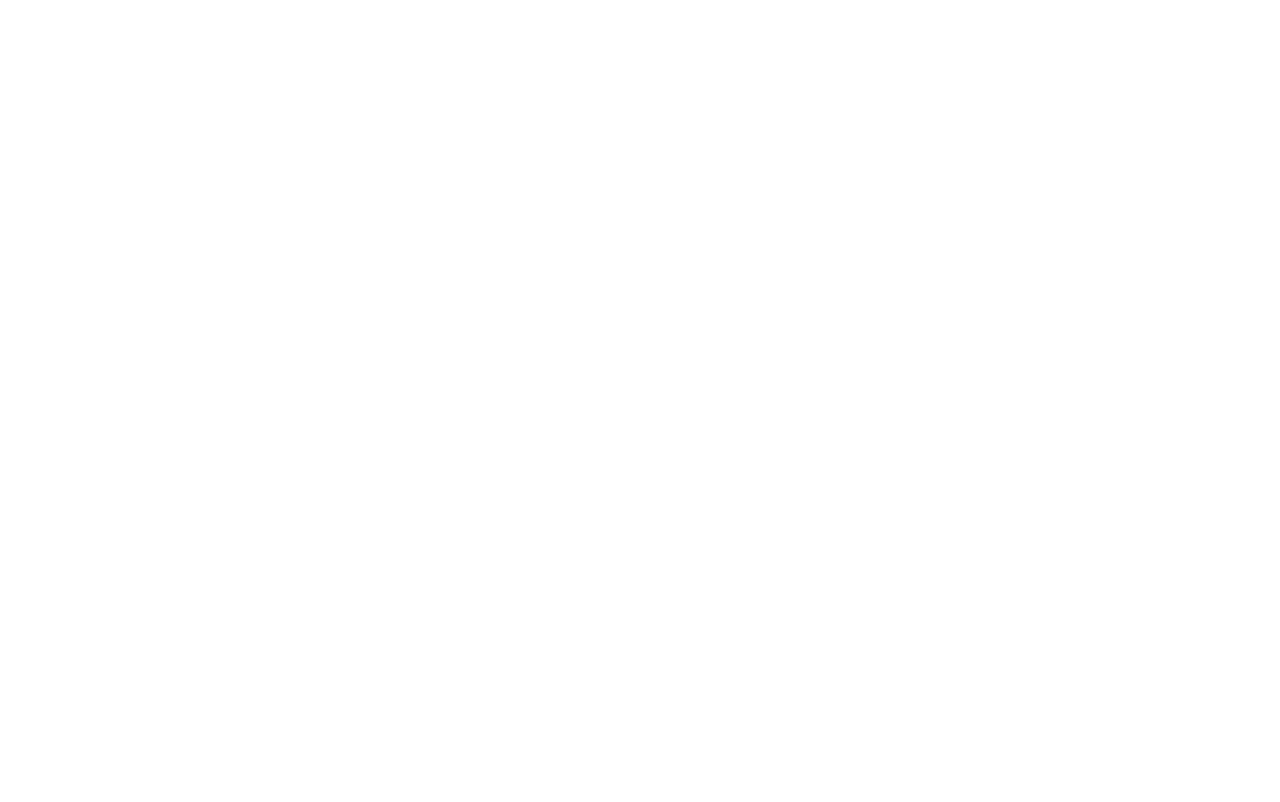
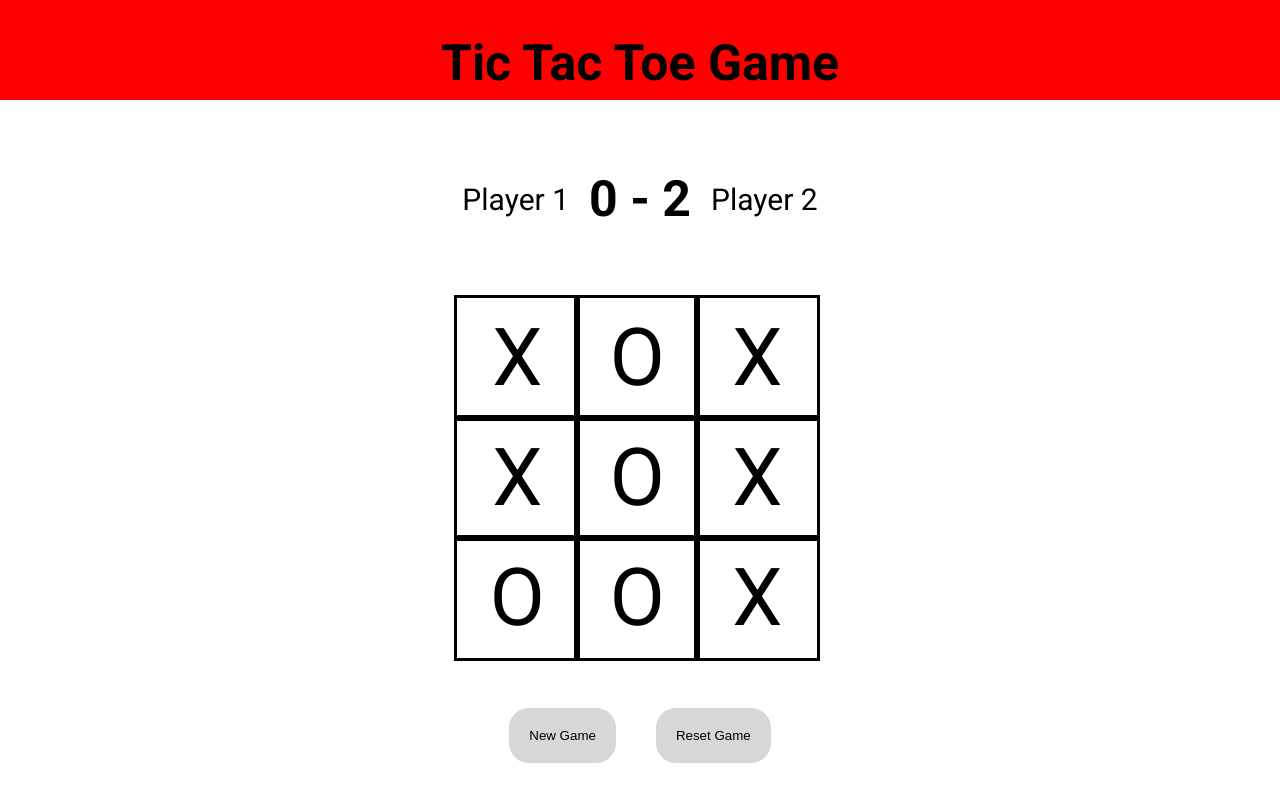
Before and after one commit to fluffyorang3/tic-tac-toe, a plain HTML site: page index.html in a window 1280 px wide. Drawn offline with Linux system fonts and the light colour scheme.

Commit message:
Add basic UI and click handlers

```diff
--- a/index.html
+++ b/index.html
@@ -4,9 +4,38 @@
   <meta charset="UTF-8">
   <meta name="viewport" content="width=device-width, initial-scale=1.0">
   <title>Document</title>
-  <script src="index.js"></script>
+  <link rel="stylesheet" href="style.css">
+  <script src="index.js" defer></script>
 </head>
 <body>
+  <div class="container">
+    <header>
+      <h1>Tic Tac Toe Game</h1>
+    </header>
+    <main>
+      <div class="scoreboard">
+        <p class="playerOne">Player 1</p>
+        <p class="score">0 - 2</p>
+        <p clas="playerTwo">Player 2</p>
+      </div>
+      <div class="gameboard">
+        <div class="boardsquare" id="square1">X</div>
+        <div class="boardsquare" id="square2">O</div>
+        <div class="boardsquare" id="square3">X</div>
+        <div class="boardsquare" id="square4">X</div>
+        <div class="boardsquare" id="square5">O</div>
+        <div class="boardsquare" id="square6">X</div>
+        <div class="boardsquare" id="square7">O</div>
+        <div class="boardsquare" id="square8">O</div>
+        <div class="boardsquare" id="square9">X</div>
+      </div>
+      <div class="buttons">
+        <button class="newgame">New Game</button>
+        <button class="resetgame">Reset Game</button>
+      </div>
+    </main>
+    <footer></footer>
 
+  </div>
 </body>
 </html>
--- a/index.js
+++ b/index.js
@@ -124,4 +124,36 @@ const startGame = function() {
 
 }
 
+function clickHandlerBoard() {
+  const squares = document.querySelectorAll(".boardsquare")
+
+  const newGameButton = document.querySelector(".newgame");
+  const resetGameButton = document.querySelector(".resetgame");
+
+  newGameButton.addEventListener('click', event => {
+    startGame();
+  })
+
+  resetGameButton.addEventListener('click', event => {
+    p1Score = 0;
+    p2Score = 0;
+    startGame();
+  })
+
+  squares.forEach(box => {
+    box.addEventListener('click' , handleSquareClick)
+  });
+
+  function handleSquareClick(event) {
+    const square = event.target;
+    console.log(`Square ${square.id} clicked`)
+  }
+};
+
+
+
+
+
+clickHandlerBoard();
+
 console.log(`Type "startGame()" to initiate the game`)
--- a/style.css
+++ b/style.css
@@ -0,0 +1,89 @@
+@import url('https://fonts.googleapis.com/css2?family=Roboto:ital,wght@0,100;0,300;0,400;0,500;0,700;0,900;1,100;1,300;1,400;1,500;1,700;1,900&display=swap');
+
+*{
+  /*outline-style: solid;*/
+}
+
+body {
+  font-family: 'Roboto', sans-serif;
+  margin: 0 auto;
+}
+
+header{
+  background-color: red;
+  width: 100%;
+  height: 100px;
+  text-align: center;
+  align-content: center;
+  font-size: 25px;
+}
+
+button {
+  border-style: none;
+  margin: 20px;
+  padding: 20px;
+  border-radius: 20px;
+  background-color: rgb(215, 215, 215);
+}
+
+button:hover {
+  border-style: none;
+  margin: 20px;
+  padding: 20px;
+  border-radius: 20px;
+  background-color: rgb(223, 223, 223);
+}
+
+button:active {
+  border-style: none;
+  margin: 20px;
+  padding: 20px;
+  border-radius: 20px;
+  background-color: rgb(215, 215, 215);
+  box-shadow: inset 1px 1px 3px;
+}
+
+.container {
+  display: flex;
+  flex-direction: column;
+  align-items: center;
+  height: 100vh;
+}
+
+.scoreboard {
+  display: flex;
+  justify-content: center;
+  gap: 20px;
+  margin: 20px;
+  font-size: 30px;
+  align-items: center;
+}
+
+
+.gameboard {
+  display: grid;
+  grid-template-rows: repeat(3, 120px);
+  grid-template-columns: repeat(3, 120px);
+  position: relative;
+  left: 15px;
+}
+
+
+.boardsquare {
+  outline-style: solid;
+  display: flex;
+  align-items: center;
+  justify-content: center;
+  font-size: 80px;
+}
+
+.buttons {
+  display: flex;
+  justify-content: center;
+  margin: 30px;
+}
+
+.score {
+  font-size: 50px;
+  font-weight: bold;
+}
```
